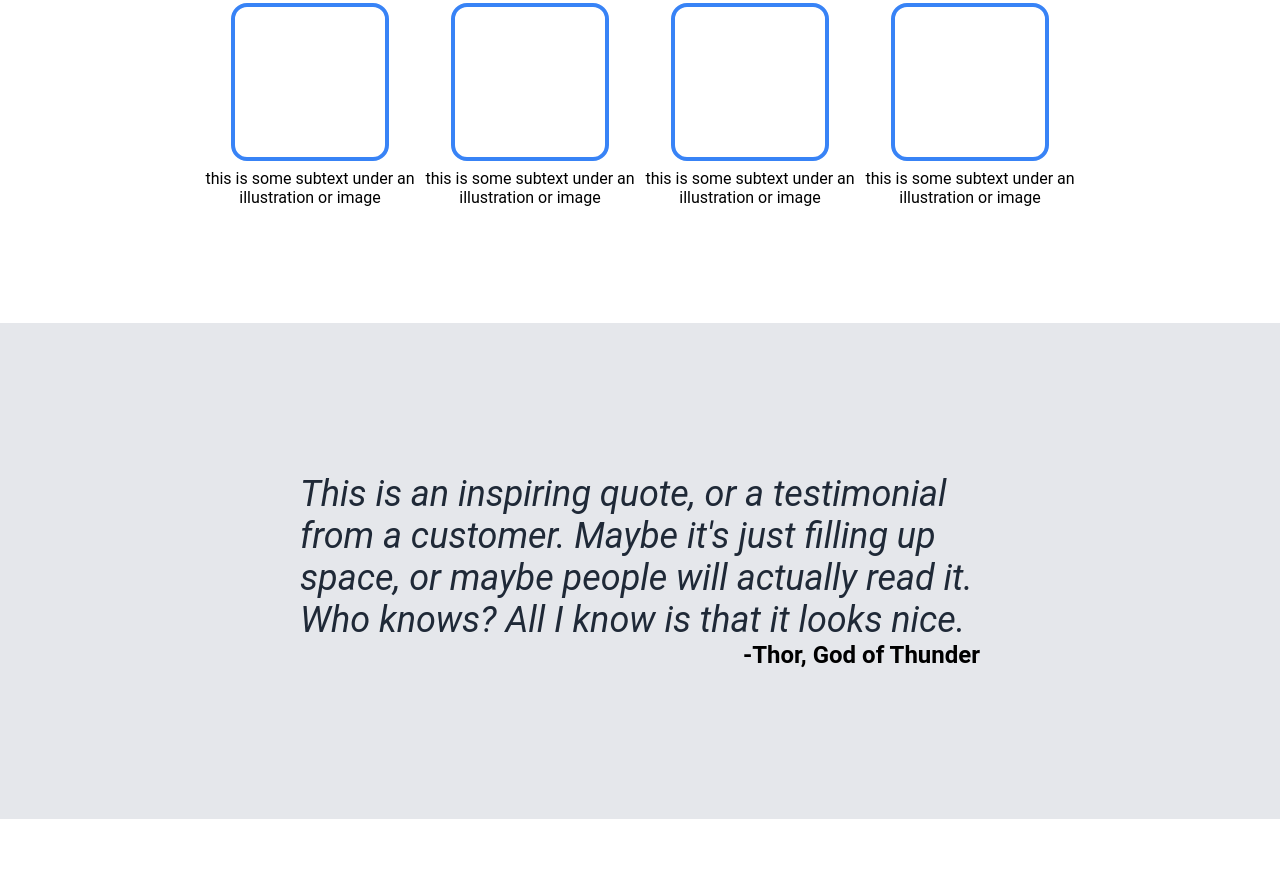
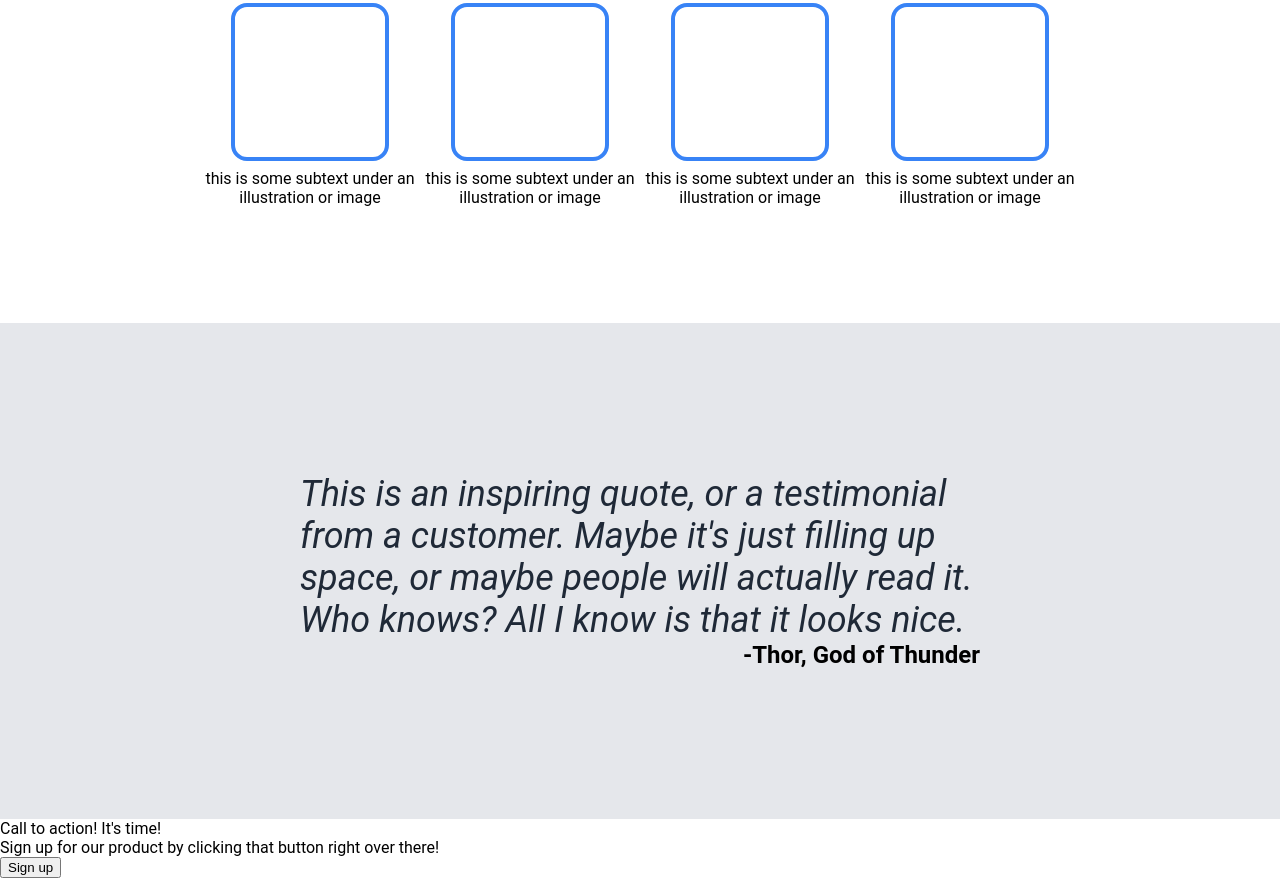
Before and after one commit to Bing76/landing-page, a plain HTML site: page index.html in a window 1280 px wide. Shown: the part 658-1536 px from the top of the page. Before the commit the page ends 1477 px from the top, so only its background shows below. Drawn offline with Linux system fonts and the light colour scheme.

Commit message:
Add elements and text for call to action section in HTML

```diff
--- a/index.html
+++ b/index.html
@@ -48,6 +48,15 @@
         <div class="quote">This is an inspiring quote, or a testimonial from a customer. Maybe it's just filling up space, or maybe people will actually read it. Who knows? All I know is that it looks nice.</div>
         <div class="attribution">-Thor, God of Thunder</div>
     </div>
+    <div class="action-section">
+        <div class="call-action">
+            <div class="call-text">
+                <div class="call-title">Call to action! It's time!</div>
+                <div class="call-subtext">Sign up for our product by clicking that button right over there!</div>
+            </div>
+            <button class="call-button">Sign up</button>
+        </div>
+    </div>
 
 </body>
 </html>
```
